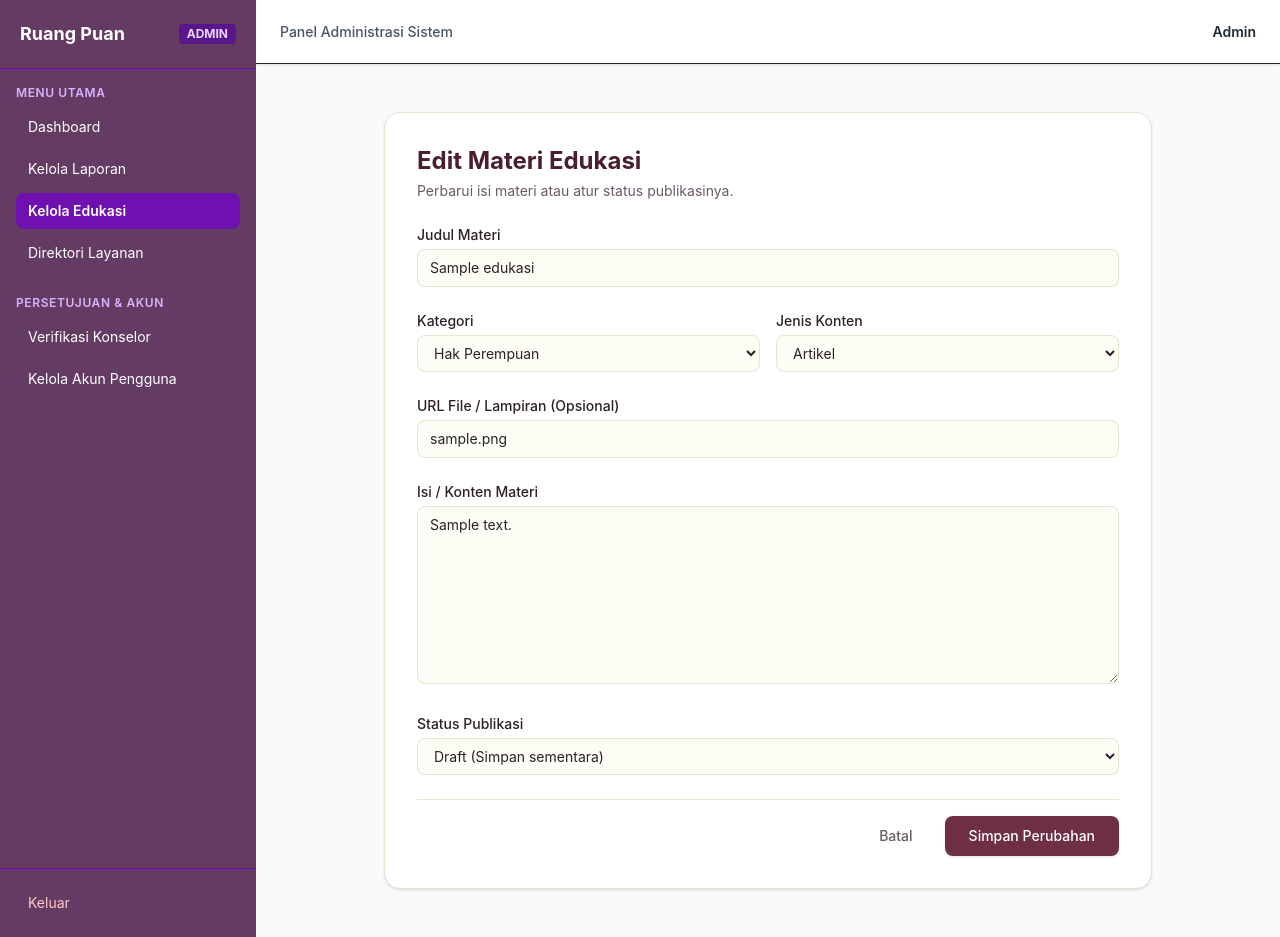
After one commit to Yudahenry/Ruang-Puan, a Laravel app: page /admin/edukasi/1/edit in a window 1280 px wide. The commit adds this page. Run offline with Laravel 12, Linux system fonts and the light colour scheme; a user stored in the database is signed in; data comes from the database, SQL or seed files in the repository; tables that the repository leaves empty hold one stand-in row (values such as "Sample post"); style sheets or scripts are compiled from the project's sources.

Commit message:
SCRUM-55: tambah edit materi edukasi dan pengaturan status publikasi

```diff
--- a/app/Http/Controllers/Admin/AdminEdukasiController.php
+++ b/app/Http/Controllers/Admin/AdminEdukasiController.php
@@ -78,4 +78,36 @@ class AdminEdukasiController extends Controller
 
         return redirect()->route('admin.edukasi.index')->with('success', 'Materi edukasi berhasil dihapus.');
     }
+    public function editMateri($id)
+    {
+        $materi = MateriEdukasi::findOrFail($id);
+        $kategoris = KategoriEdukasi::all();
+        return view('admin.edukasi.edit-materi', compact('materi', 'kategoris'));
+    }
+
+    public function updateMateri(Request $request, $id)
+    {
+        $materi = MateriEdukasi::findOrFail($id);
+
+        $request->validate([
+            'kategori_id' => ['required', 'exists:kategori_edukasis,id'],
+            'judul' => ['required', 'string', 'max:200'],
+            'isi' => ['required', 'string'],
+            'jenis_konten' => ['required', 'in:artikel,infografis,video'],
+            'file_url' => ['nullable', 'string', 'max:255'],
+            'status' => ['required', 'in:draft,terbit'],
+        ]);
+
+        $materi->update([
+            'kategori_id' => $request->kategori_id,
+            'judul' => $request->judul,
+            'isi' => $request->isi,
+            'jenis_konten' => $request->jenis_konten,
+            'file_url' => $request->file_url,
+            'status' => $request->status,
+            'tanggal_posting' => $request->status === 'terbit' ? ($materi->tanggal_posting ?? now()) : null,
+        ]);
+
+        return redirect()->route('admin.edukasi.index')->with('success', 'Materi edukasi berhasil diperbarui.');
+    }
 }
--- /dev/null
+++ b/resources/views/admin/edukasi/edit-materi.blade.php
@@ -0,0 +1,81 @@
+@extends('layouts.admin')
+
+@section('admin-content')
+<div class="max-w-3xl mx-auto bg-white rounded-2xl shadow-sm border border-cream-200 p-8 my-6">
+    <div class="mb-6">
+        <h1 class="text-2xl font-bold text-berry-900">Edit Materi Edukasi</h1>
+        <p class="text-sm text-ink-600 mt-1">Perbarui isi materi atau atur status publikasinya.</p>
+    </div>
+
+    @if($errors->any())
+        <div class="mb-6 bg-danger-100 border border-danger-600 text-danger-600 p-3 rounded-xl text-sm">
+            <ul class="list-disc list-inside">
+                @foreach($errors->all() as $error)
+                    <li>{{ $error }}</li>
+                @endforeach
+            </ul>
+        </div>
+    @endif
+
+    <form method="POST" action="{{ route('admin.edukasi.update', $materi->id) }}" class="space-y-6">
+        @csrf
+        @method('PUT')
+
+        <div>
+            <label for="judul" class="block text-sm font-medium text-ink-900 mb-1">Judul Materi</label>
+            <input id="judul" type="text" name="judul" value="{{ old('judul', $materi->judul) }}" required placeholder="Contoh: Memahami Hak Hukum Korban KDRT"
+                class="w-full rounded-lg border-cream-200 bg-cream-50 focus:border-berry-500 focus:ring-berry-500 px-3 py-2 text-ink-900 border text-sm">
+        </div>
+
+        <div class="grid grid-cols-1 md:grid-cols-2 gap-4">
+            <div>
+                <label for="kategori_id" class="block text-sm font-medium text-ink-900 mb-1">Kategori</label>
+                <select id="kategori_id" name="kategori_id" required
+                    class="w-full rounded-lg border-cream-200 bg-cream-50 focus:border-berry-500 focus:ring-berry-500 px-3 py-2 text-ink-900 border text-sm">
+                    <option value="">-- Pilih Kategori --</option>
+                    @foreach($kategoris as $kat)
+                        <option value="{{ $kat->id }}" @selected(old('kategori_id', $materi->kategori_id) == $kat->id)>{{ $kat->nama_kategori }}</option>
+                    @endforeach
+                </select>
+            </div>
+            <div>
+                <label for="jenis_konten" class="block text-sm font-medium text-ink-900 mb-1">Jenis Konten</label>
+                <select id="jenis_konten" name="jenis_konten" required
+                    class="w-full rounded-lg border-cream-200 bg-cream-50 focus:border-berry-500 focus:ring-berry-500 px-3 py-2 text-ink-900 border text-sm">
+                    <option value="artikel" @selected(old('jenis_konten', $materi->jenis_konten) == 'artikel')>Artikel</option>
+                    <option value="infografis" @selected(old('jenis_konten', $materi->jenis_konten) == 'infografis')>Infografis</option>
+                    <option value="video" @selected(old('jenis_konten', $materi->jenis_konten) == 'video')>Video</option>
+                </select>
+            </div>
+        </div>
+
+        <div>
+            <label for="file_url" class="block text-sm font-medium text-ink-900 mb-1">URL File / Lampiran (Opsional)</label>
+            <input id="file_url" type="url" name="file_url" value="{{ old('file_url', $materi->file_url) }}" placeholder="https://..."
+                class="w-full rounded-lg border-cream-200 bg-cream-50 focus:border-berry-500 focus:ring-berry-500 px-3 py-2 text-ink-900 border text-sm">
+        </div>
+
+        <div>
+            <label for="isi" class="block text-sm font-medium text-ink-900 mb-1">Isi / Konten Materi</label>
+            <textarea id="isi" name="isi" rows="8" required placeholder="Tuliskan isi materi selengkapnya di sini..."
+                class="w-full rounded-lg border-cream-200 bg-cream-50 focus:border-berry-500 focus:ring-berry-500 px-3 py-2 text-ink-900 border text-sm">{{ old('isi', $materi->isi) }}</textarea>
+        </div>
+
+        <div>
+            <label for="status" class="block text-sm font-medium text-ink-900 mb-1">Status Publikasi</label>
+            <select id="status" name="status" required
+                class="w-full rounded-lg border-cream-200 bg-cream-50 focus:border-berry-500 focus:ring-berry-500 px-3 py-2 text-ink-900 border text-sm">
+                <option value="draft" @selected(old('status', $materi->status) == 'draft')>Draft (Simpan sementara)</option>
+                <option value="terbit" @selected(old('status', $materi->status) == 'terbit')>Terbit (Publikasikan sekarang)</option>
+            </select>
+        </div>
+
+        <div class="flex items-center justify-end space-x-4 pt-4 border-t border-cream-200">
+            <a href="{{ route('admin.edukasi.index') }}" class="px-4 py-2 text-sm text-ink-600 hover:text-berry-700 font-medium">Batal</a>
+            <button type="submit" class="px-6 py-2.5 bg-berry-700 hover:bg-berry-900 text-white font-medium rounded-lg text-sm shadow-sm transition">
+                Simpan Perubahan
+            </button>
+        </div>
+    </form>
+</div>
+@endsection
--- a/resources/views/admin/edukasi/index.blade.php
+++ b/resources/views/admin/edukasi/index.blade.php
@@ -70,6 +70,7 @@
                             </span>
                         </td>
                         <td class="p-3 text-right">
+                            <a href="{{ route('admin.edukasi.edit', $materi->id) }}" class="px-3 py-1 bg-berry-700 hover:bg-berry-900 text-white rounded-lg text-xs font-semibold transition-all duration-200">Edit</a>
                             <button type="button"
                                     @click="$dispatch('open-confirm-modal', {
                                         url: '{{ route('admin.edukasi.destroy', $materi->id) }}',
--- a/routes/web.php
+++ b/routes/web.php
@@ -118,6 +118,8 @@ Route::middleware(['auth:web,admin', 'role:admin'])->prefix('admin')->name('admi
     Route::post('/edukasi', [AdminEdukasiController::class, 'storeMateri'])->name('edukasi.store');
     Route::post('/edukasi/kategori', [AdminEdukasiController::class, 'storeKategori'])->name('edukasi.kategori.store');
     Route::delete('/edukasi/{id}', [AdminEdukasiController::class, 'destroyMateri'])->name('edukasi.destroy');
+    Route::get('/edukasi/{id}/edit', [AdminEdukasiController::class, 'editMateri'])->name('edukasi.edit');
+    Route::put('/edukasi/{id}', [AdminEdukasiController::class, 'updateMateri'])->name('edukasi.update');
 
     Route::get('/direktori', [AdminDirektoriController::class, 'index'])->name('direktori.index');
     Route::get('/direktori/create', [AdminDirektoriController::class, 'create'])->name('direktori.create');
```
